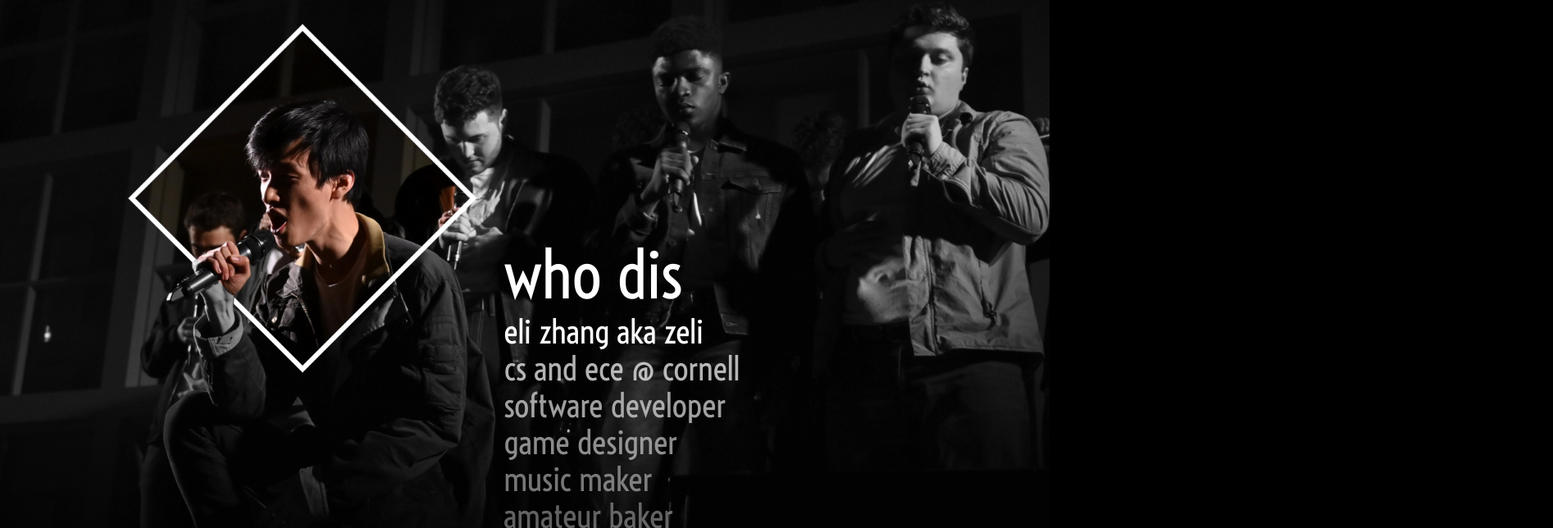
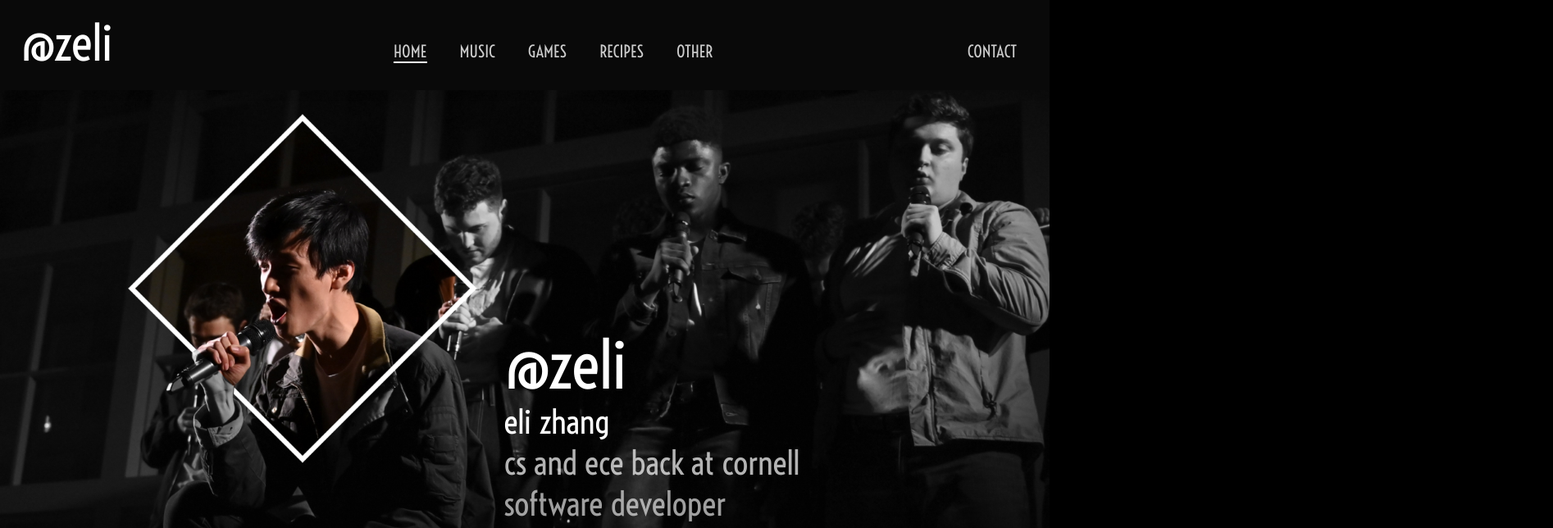
Before and after one commit to eli-zhang/personal-website, a React (Create React App) app: page / in a window 1280 px wide. Shown: the top 644 px of the page at 82% size, 1894 px wide, since content can reach past the window. Built offline with nearby package versions, Linux system fonts and the light colour scheme.

Commit message:
Add navbar and fix some bugs

```diff
--- a/package.json
+++ b/package.json
@@ -12,6 +12,7 @@
     "@types/react-dom": "^17.0.11",
     "react": "^17.0.2",
     "react-dom": "^17.0.2",
+    "react-router-dom": "^6.22.2",
     "react-scripts": "5.0.0",
     "styled-components": "^5.3.3",
     "typescript": "^4.5.4",
@@ -22,7 +23,7 @@
     "build": "react-scripts build",
     "test": "react-scripts test",
     "eject": "react-scripts eject",
-    "predeploy": "npm run build && cp CNAME build/CNAME",
+    "predeploy": "npm run build && copy CNAME build\\CNAME",
     "deploy": "gh-pages -d build"
   },
   "eslintConfig": {
@@ -48,5 +49,4 @@
     "gh-pages": "^3.2.3"
   },
   "homepage": "http://eli-zhang.github.io/personal-website"
-
 }
--- a/src/App.css
+++ /dev/null
@@ -1,29 +0,0 @@
-@import url('https://fonts.googleapis.com/css2?family=Voltaire&display=swap');
-
-.App {
-  text-align: center;
-  font-family: 'Voltaire', sans-serif;
-}
-
-@media (prefers-reduced-motion: no-preference) {
-  .App-logo {
-    animation: App-logo-spin infinite 20s linear;
-  }
-}
-
-.App-header {
-  background-color: #282c34;
-  min-height: 100vh;
-  display: flex;
-  flex-direction: column;
-  align-items: center;
-  justify-content: center;
-  font-size: calc(10px + 2vmin);
-  color: white;
-  font-family: 'Voltaire', sans-serif;
-}
-
-.App-link {
-  color: #61dafb;
-  font-family: 'Voltaire', sans-serif;
-}
--- a/src/App.tsx
+++ /dev/null
@@ -1,13 +0,0 @@
-import React from 'react';
-import './App.css';
-import MainHeader from './components/MainHeader/MainHeader'
-
-function App() {
-  return (
-    <div className="App">
-      <MainHeader/>
-    </div>
-  );
-}
-
-export default App;
--- a/src/components/MainHeader/MainHeader.tsx
+++ b/src/components/MainHeader/MainHeader.tsx
@@ -1,14 +1,14 @@
-import { ImageContainer, Background, ShiftedTextContainer, Heading, Body, BodyElement, BoldText} from './Styled'
+import { ImageContainer, Background, ShiftedTextContainer, Heading, Body, BodyElement, BoldText} from './styled'
 
 const MainHeader = () => {
     return (
         <ImageContainer>
             <Background src={`${process.env.PUBLIC_URL}/media/main_img.jpg`} alt="background"/>
             <ShiftedTextContainer>
-                <Heading>who dis</Heading>
+                <Heading>@zeli</Heading>
                 <Body>
-                    <BoldText>eli zhang</BoldText> aka zeli
-                    <BodyElement pos={0}><BoldText>CS</BoldText> and <BoldText>ECE</BoldText> @ Cornell</BodyElement>
+                    <BoldText>eli zhang</BoldText>
+                    <BodyElement pos={0}><BoldText>CS</BoldText> and <BoldText>ECE</BoldText> back at Cornell</BodyElement>
                     <BodyElement pos={1}>Software Developer</BodyElement>
                     <BodyElement pos={2}>Game Designer</BodyElement>
                     <BodyElement pos={3}>Music Maker</BodyElement>
--- a/src/components/MainHeader/Styled.ts
+++ b/src/components/MainHeader/Styled.ts
@@ -19,7 +19,6 @@ export const ShiftedTextContainer = styled.div`
     color: white;
     top: 22vw;
     left: 48vw;
-    width: 100%;
     text-transform: lowercase;
     text-align: left;
     line-height: 0px;
@@ -54,7 +53,7 @@ export const BodyElement = styled.p`
     color: rgba(255, 255, 255, ${(props: Props) => (0.7 - (0.08 * props.pos))});
     animation: ${fadeInAnimation} 0.5s linear forwards;
     animation-delay: ${(props: Props) => (0.25 * props.pos)}s;
-    margin-top: 45px;
+    margin-top: 50px;
 `
 
 // #hideMe {
--- /dev/null
+++ b/src/components/Navbar/Navbar.tsx
@@ -0,0 +1,29 @@
+import React from 'react';
+import { Link } from "react-router-dom";
+import { Logo, Title, NavBarContainer, NavItem, NavItemsContainer, FilledButton } from './styled'
+
+const NavBar = ({ tab }: { tab: string }) => {
+    return <NavBarContainer>
+        <Link to="/" style={{ textDecoration: 'none' }}><Logo>@zeli</Logo></Link>
+        <NavItemsContainer>
+            <Link to="/" style={{ textDecoration: 'none' }}>
+                <NavItem active={tab === "Home"}>Home</NavItem>
+            </Link>
+            <Link to="/music" style={{ textDecoration: 'none' }}>
+                <NavItem active={tab === "Music"}>Music</NavItem>
+            </Link>
+            <Link to="/games" style={{ textDecoration: 'none' }}>
+                <NavItem active={tab === "Games"}>Games</NavItem>
+            </Link>
+            <Link to="/recipes" style={{ textDecoration: 'none' }}>
+                <NavItem active={tab === "Recipes"}>Recipes</NavItem>
+            </Link>
+            <Link to="/other" style={{ textDecoration: 'none' }}>
+                <NavItem active={tab === "Other"}>Other</NavItem>
+            </Link>
+        </NavItemsContainer>
+        <Link to="/contact" style={{ textDecoration: 'none' }}><NavItem active={tab === "Contact"}>Contact</NavItem></Link>
+    </NavBarContainer>
+}
+
+export default NavBar;
--- /dev/null
+++ b/src/components/Navbar/styled.ts
@@ -0,0 +1,102 @@
+import styled from 'styled-components'
+import logo from '../../images/logo.png'
+import { ACCENT_COLOR } from '../../constants'
+
+export const Logo = styled.h1`
+    font-size: 60px;
+    height: 80px;
+    margin: 5px;
+    font-family: "Voltaire", sans-serif;
+    font-weight: 400;
+    color: #ffffff;
+`
+
+export const Title = styled.h1`
+    color: #333333;
+    font-size: 30px;
+    font-family: "Voltaire", sans-serif;
+    font-weight: 400;
+    margin-left: 30px;
+`
+
+export const NavBarContainer = styled.div`
+    position: sticky;
+    top: 0;
+    width: 100%;
+    z-index: 1;
+    box-sizing: border-box;
+    background-color: #090909;
+    padding: 10px 20px;
+    box-shadow: 2px 2px 15px rgba(0, 0, 0, 0.05);
+    flex-basis: auto;
+    display: flex;
+    align-items: center;
+    justify-content: space-between;
+`
+
+export const NavItemsContainer = styled.ul`
+    display: flex;
+    flex-direction: row;
+    align-items: center;
+    margin-left: 7px;
+`
+
+interface NavItemProps {
+    active?: boolean;
+}
+
+export const NavItem = styled.li<NavItemProps>`
+    display: block;
+    margin-left: 20px;
+    margin-right: 20px;
+    margin-top: 15px;
+
+    color: #cccccc;
+    font-size: 20px;
+    font-family: "Voltaire", sans-serif;
+    text-transform: uppercase;
+    transition: all 0.1s ease-in-out;
+    position: relative;
+    padding-left: 0;
+    padding-right: 0;
+
+    &:hover {
+        color: #999999;
+        cursor: pointer;
+        &:before {
+            transform: scaleX(1);
+        }
+    }
+
+    &:before {
+        content: "";
+        position: absolute;
+        bottom: -2px;
+        left: 0;
+        width: 100%;
+        height: 2px;
+        z-index: 0;
+        background-color: #ffffff;
+        transform: scaleX(${props => props.active ? 1 : 0});
+        transform-origin: left;
+        transition: transform 0.2s ease-out, opacity 0.2s ease-out 0.3s;
+    }
+`
+
+export const FilledButton = styled.button`
+    background-color: ${ACCENT_COLOR};
+    color: white;
+    margin-right: 15px;
+
+    border-style: none;
+    padding: 12px 20px;
+    font-size: 1rem;
+    font-family: "Voltaire", sans-serif;
+    font-weight: 300;
+    text-transform: uppercase;
+    box-shadow: 2px 2px 2px rgba(0, 0, 0, 0.15);
+
+    &:hover {
+        cursor: pointer;
+    }
+`
--- /dev/null
+++ b/src/constants.ts
@@ -0,0 +1 @@
+export const ACCENT_COLOR = "#45CDA7"
--- a/src/index.tsx
+++ b/src/index.tsx
@@ -1,12 +1,26 @@
 import React from 'react';
 import ReactDOM from 'react-dom';
 import './index.css';
-import App from './App';
+import Homepage from './pages/Homepage/Homepage';
 import reportWebVitals from './reportWebVitals';
+import { Routes, Route, HashRouter,
+  // BrowserRouter - Replace HashRouter
+} from 'react-router-dom';
 
 ReactDOM.render(
   <React.StrictMode>
-    <App />
+    <HashRouter>
+      <Routes>
+        <Route path="/" element={<Homepage />} />
+        {/* <Route path="/rooms" element={<RoomListPage />}>
+          <Route index element={<RoomListPage />} />
+          <Route path=":id" element={<RoomPage />} />
+        </Route>
+        <Route path="/about" element={<AboutPage />} />
+        <Route path="/contact" element={<ContactPage />} /> */}
+        <Route path="*" element={<Homepage />} />
+      </Routes>
+    </HashRouter>
   </React.StrictMode>,
   document.getElementById('root')
 );
--- /dev/null
+++ b/src/pages/Homepage/Homepage.css
@@ -0,0 +1 @@
+@import url('https://fonts.googleapis.com/css2?family=Voltaire&display=swap');
--- /dev/null
+++ b/src/pages/Homepage/Homepage.tsx
@@ -0,0 +1,15 @@
+import React from 'react';
+import './Homepage.css';
+import MainHeader from '../../components/MainHeader/MainHeader'
+import Navbar from '../../components/Navbar/Navbar'
+
+function App() {
+  return (
+    <>
+      <Navbar tab={"Home"}/>
+      <MainHeader/>
+    </>
+  );
+}
+
+export default App;
```
Also changed, not shown: 2 other files (tests, documents, lock files or other folders).
